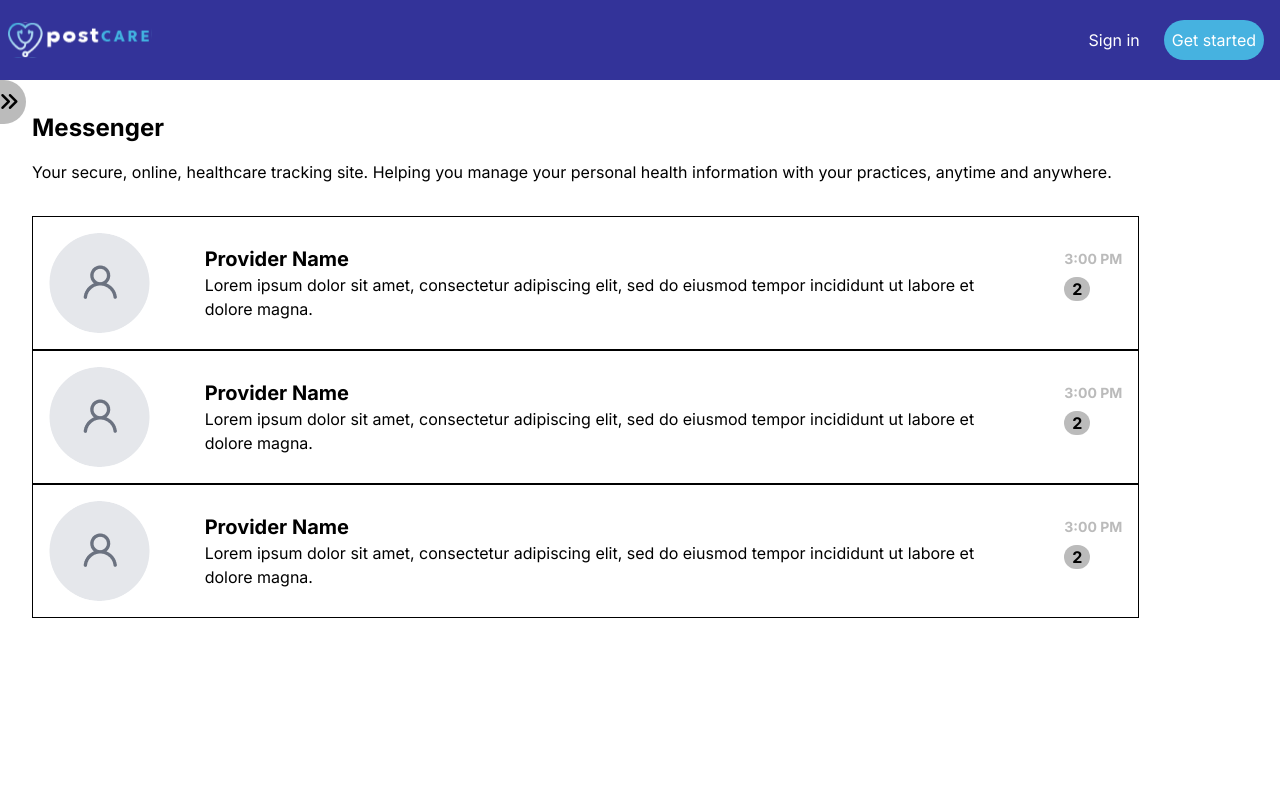
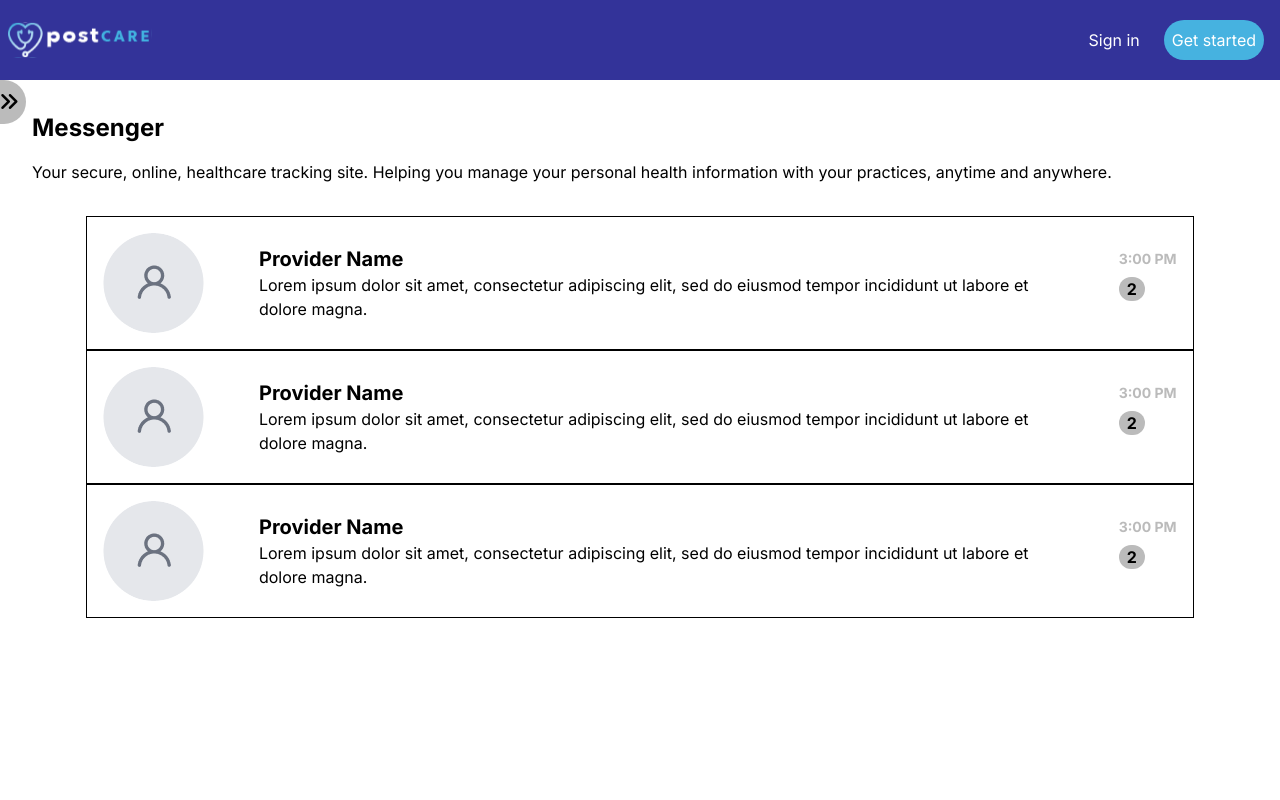
Before and after one commit to Ismailco/Postcare-app, a React (Vite) app: page /messanger in a window 1280 px wide. Shown: the top 800 px of the page. Built offline with nearby package versions, Linux system fonts and the light colour scheme.

Commit message:
Fix pages overflow

```diff
--- a/src/components/ProtectedRoutes.jsx
+++ b/src/components/ProtectedRoutes.jsx
@@ -16,7 +16,7 @@ const useAuth = () => {
 function ProtectedRoutes() {
   const isAuth = useAuth();
   return isAuth ? (
-    <div className="flex w-screen h-screen">
+    <div className="flex w-screen min-h-screen">
       <Navigation />
       <Outlet />
     </div>
--- a/src/pages/Messanger.jsx
+++ b/src/pages/Messanger.jsx
@@ -1,8 +1,9 @@
 import React from 'react';
+import { Link } from 'react-router-dom';
 import { profile } from '../assets/img/index';
 
 const Messanger = () => (
-  <main className="flex flex-col m-4">
+  <main className="flex flex-col m-4 w-full">
     <section className="m-4">
       <h1 className="text-2xl font-bold mb-4">Messenger</h1>
       <p>Your secure, online, healthcare tracking site. Helping you manage your personal health information with your practices, anytime and anywhere.</p>
@@ -12,7 +13,10 @@ const Messanger = () => (
       <article className="flex flex-col md:flex-row justify-between items-center border p-4">
         <img className="rounded-full mr-4" src={profile} alt="profile" />
         <div className="flex flex-col justify-center items-center md:items-start text-center md:text-start md:w-3/4 md:mr-4">
-          <h2 className="text-xl font-bold">Provider Name</h2>
+          {/* The link redirect to the Chat of the specefic provider (change it later) */}
+          <Link to="/messanger/1">
+            <h2 className="text-xl font-bold hover:underline">Provider Name</h2>
+          </Link>
           <p>Lorem ipsum dolor sit amet, consectetur adipiscing elit, sed do eiusmod tempor incididunt ut labore et dolore magna.</p>
         </div>
         <div className="flex md:flex-col self-end md:self-start mt-4">
@@ -23,7 +27,10 @@ const Messanger = () => (
       <article className="flex flex-col md:flex-row justify-between items-center border p-4">
         <img className="rounded-full mr-4" src={profile} alt="profile" />
         <div className="flex flex-col justify-center items-center md:items-start text-center md:text-start md:w-3/4 md:mr-4">
-          <h2 className="text-xl font-bold">Provider Name</h2>
+          {/* The link redirect to the Chat of the specefic provider (change it later) */}
+          <Link to="/messanger/1">
+            <h2 className="text-xl font-bold hover:underline">Provider Name</h2>
+          </Link>
           <p>Lorem ipsum dolor sit amet, consectetur adipiscing elit, sed do eiusmod tempor incididunt ut labore et dolore magna.</p>
         </div>
         <div className="flex md:flex-col self-end md:self-start mt-4">
@@ -34,7 +41,10 @@ const Messanger = () => (
       <article className="flex flex-col md:flex-row justify-between items-center border p-4">
         <img className="rounded-full mr-4" src={profile} alt="profile" />
         <div className="flex flex-col justify-center items-center md:items-start text-center md:text-start md:w-3/4 md:mr-4">
-          <h2 className="text-xl font-bold">Provider Name</h2>
+          {/* The link redirect to the Chat of the specefic provider (change it later) */}
+          <Link to="/messanger/1">
+            <h2 className="text-xl font-bold hover:underline">Provider Name</h2>
+          </Link>
           <p>Lorem ipsum dolor sit amet, consectetur adipiscing elit, sed do eiusmod tempor incididunt ut labore et dolore magna.</p>
         </div>
         <div className="flex md:flex-col self-end md:self-start mt-4">
```
